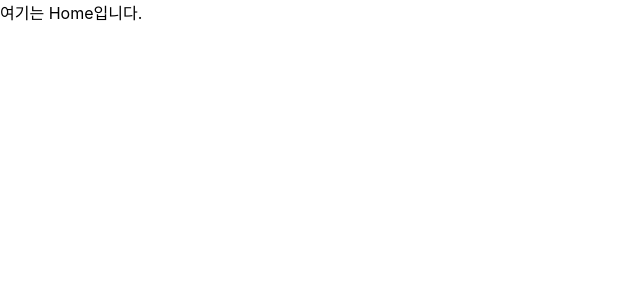
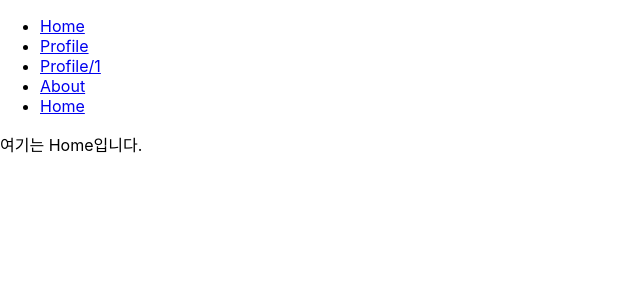
Before and after one commit to yeongno/fast10.4, a React (Create React App) app: page / in a window 1280 px wide. Shown: the top 300 px of the page, without its empty margins (0-640 px from the left). Built offline with nearby package versions, Linux system fonts and the light colour scheme.

Commit message:
jsx링크로 라우팅 이동하기 _1

```diff
--- a/src/App.js
+++ b/src/App.js
@@ -1,5 +1,6 @@
 import "./App.css";
 import { BrowserRouter, Route, Routes } from "react-router-dom";
+import Links from "./components/Links";
 import Home from "./pages/Home";
 import Profile from "./pages/Profile";
 import About from "./pages/About";
@@ -8,6 +9,7 @@ import NotFound from "./pages/NotFound";
 function App() {
   return (
     <BrowserRouter>
+      <Links />
       <Routes>
         <Route path="/" element={<Home />} />
         <Route path="/profile" element={<Profile />} />
--- /dev/null
+++ b/src/components/Links.jsx
@@ -0,0 +1,23 @@
+import { Link } from "react-router-dom";
+
+export default function Links() {
+  return (
+    <ul>
+      <li>
+        <Link to="/">Home</Link>
+      </li>
+      <li>
+        <Link to="/profile">Profile</Link>
+      </li>
+      <li>
+        <Link to="/profile/1">Profile/1</Link>
+      </li>
+      <li>
+        <Link to="/about">About</Link>
+      </li>
+      <li>
+        <Link to="/about?name=mark">Home</Link>
+      </li>
+    </ul>
+  );
+}
```
